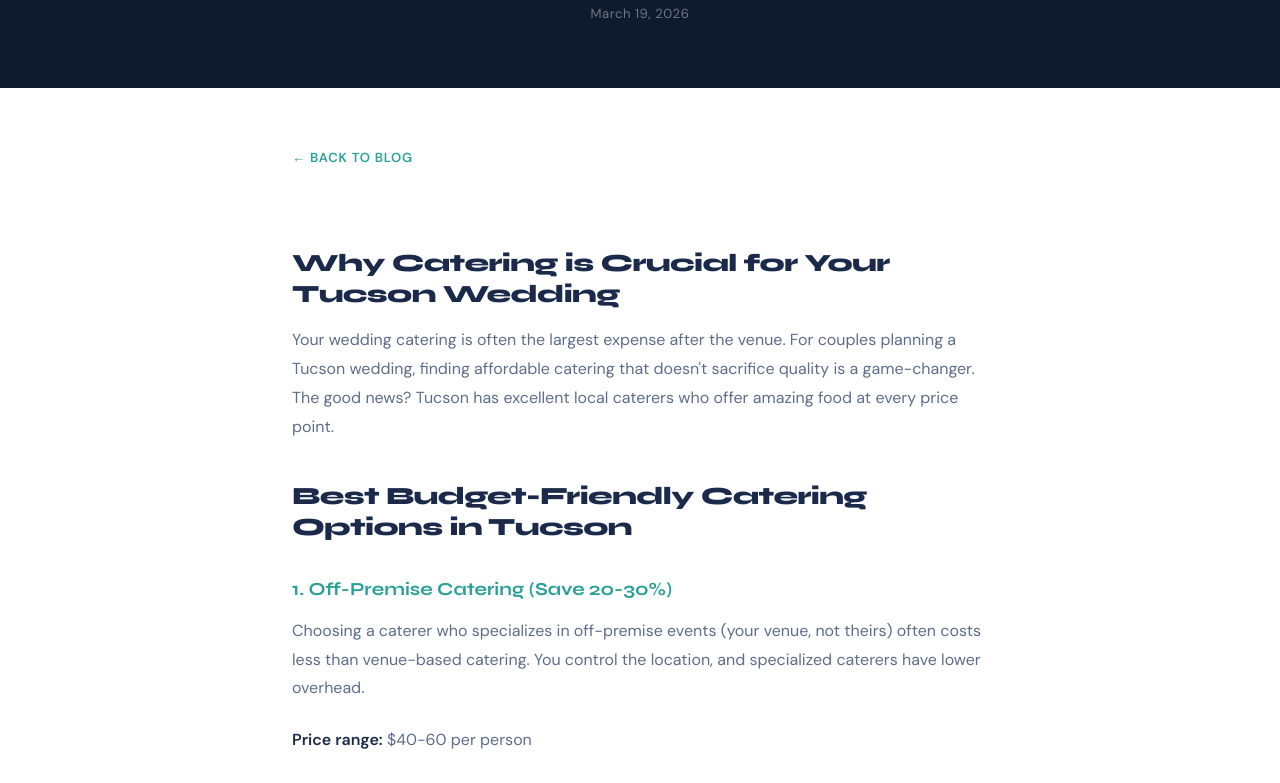
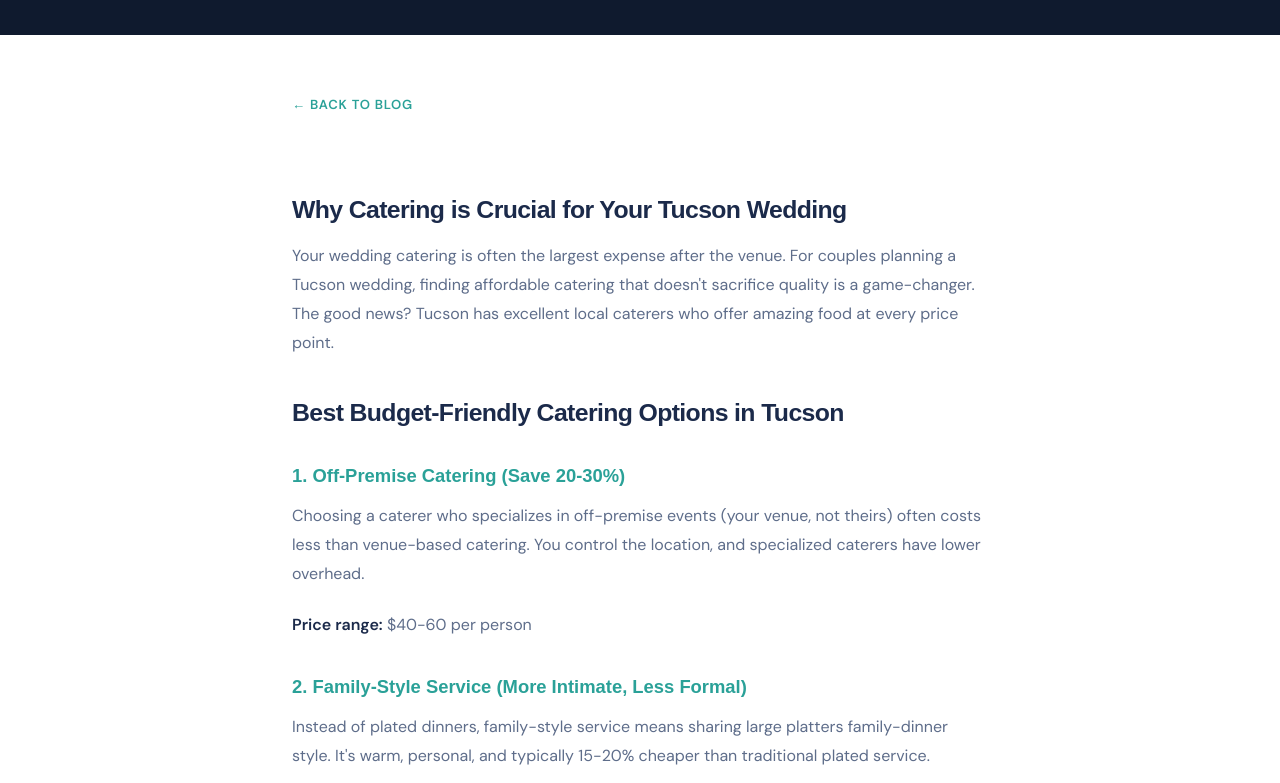
Before and after one commit to Theory-Solutions/TucsonEventConnectionsWeb, a plain HTML site: page blog/affordable-catering-tucson-weddings.html in a window 1280 px wide. Shown: the part 410-1193 px from the top of the page. Drawn offline with Linux system fonts and the light colour scheme.

Commit message:
Add files via upload
font update

```diff
--- a/blog/affordable-catering-tucson-weddings.html
+++ b/blog/affordable-catering-tucson-weddings.html
@@ -11,6 +11,7 @@
     <meta property="og:description" content="Planning a Tucson wedding on a budget? Discover the best local catering vendors that deliver quality without breaking the bank.">
     <meta property="og:type" content="article">
     <link href="https://fonts.googleapis.com/css2?family=Syne:wght@700;800&family=DM+Sans:ital,wght@0,300;0,400;0,500;0,600;0,700;1,400&display=swap" rel="stylesheet">
+    <link rel="stylesheet" href="../tec-fonts.css">
     <style>
         :root{
             --bg:#FFFFFF;--surface:#F5F7FA;--surface-2:#EBEEF3;--surface-3:#DDE1E9;
```
